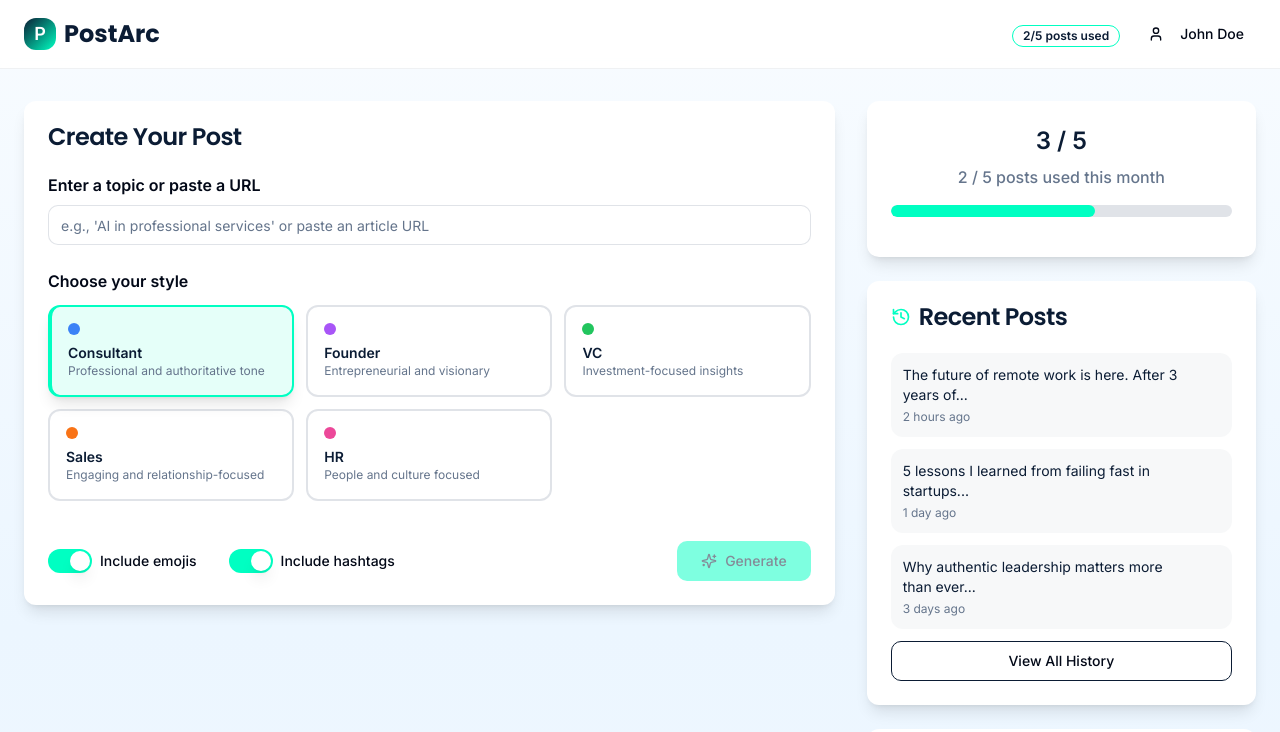
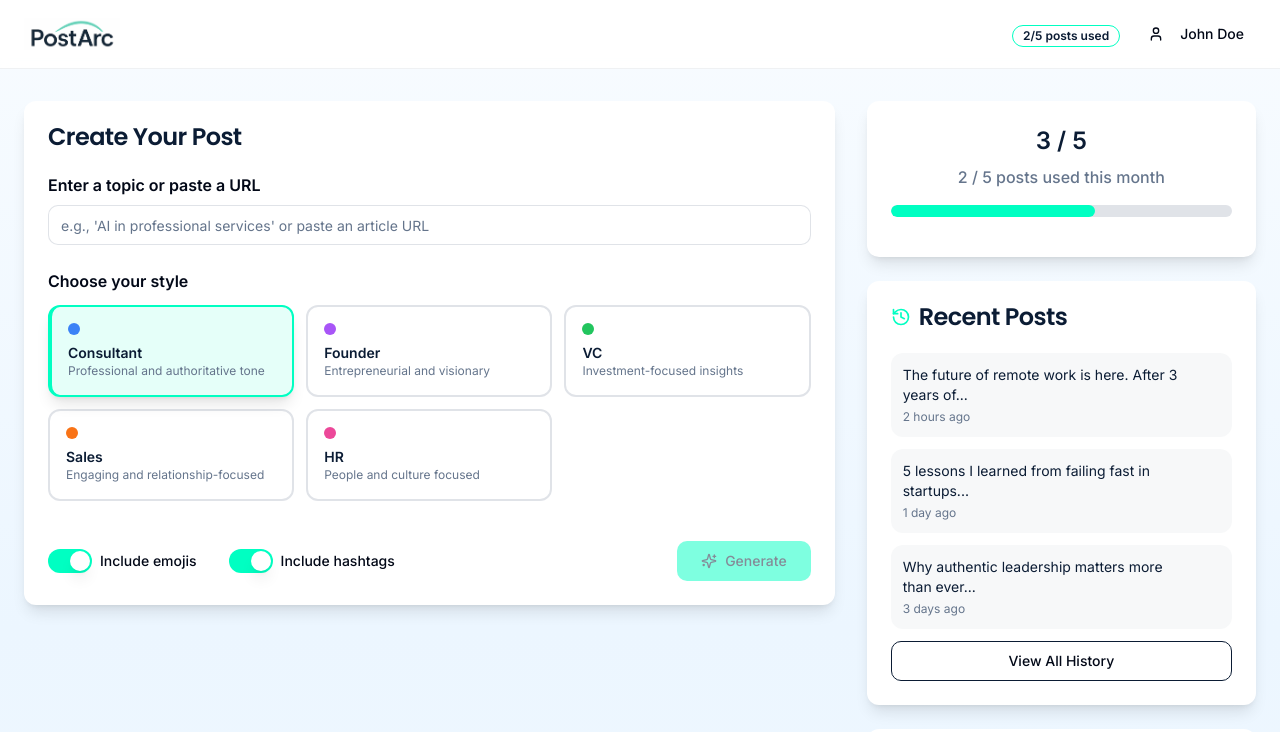
Before and after one commit to harrykioko/postarc-genesis-flow, a React (Vite) app: page /dashboard in a window 1280 px wide. Shown: the top 732 px of the page. Built offline with nearby package versions, Linux system fonts and the light colour scheme.

Commit message:
Replace logos on landing and dashboard pages
Replaced the existing logos on the landing and dashboard pages with the new logo, ensuring correct sizing and spacing in the header.

```diff
--- a/src/components/Header.tsx
+++ b/src/components/Header.tsx
@@ -8,12 +8,12 @@ export const Header = () => {
 
   return (
     <header className="w-full bg-white/80 backdrop-blur-sm border-b border-white/20 sticky top-0 z-50">
-      <div className="container mx-auto px-6 py-3 flex items-center justify-between">
+      <div className="container mx-auto px-6 py-4 flex items-center justify-between">
         <div className="flex items-center space-x-2">
           <img
-            src="/lovable-uploads/517dc996-4525-45d7-8223-232c5844a386.png"
+            src="/lovable-uploads/4c54b1f5-c3f4-4d70-9a61-eca611f2e011.png"
             alt="PostArc Logo"
-            className="h-24 w-auto md:h-28"
+            className="h-8 w-auto object-contain"
           />
         </div>
 
--- a/src/pages/Dashboard.tsx
+++ b/src/pages/Dashboard.tsx
@@ -99,10 +99,11 @@ What's your take on AI in professional content creation?
       <header className="bg-white/90 backdrop-blur-sm border-b border-slate/10">
         <div className="container mx-auto px-6 py-4 flex items-center justify-between">
           <div className="flex items-center space-x-2">
-            <div className="w-8 h-8 bg-gradient-to-br from-midnight to-neon rounded-lg flex items-center justify-center">
-              <span className="text-white font-bold text-lg">P</span>
-            </div>
-            <span className="text-2xl font-heading font-bold text-midnight">PostArc</span>
+            <img
+              src="/lovable-uploads/4c54b1f5-c3f4-4d70-9a61-eca611f2e011.png"
+              alt="PostArc Logo"
+              className="h-8 w-auto object-contain"
+            />
           </div>
 
           <div className="flex items-center space-x-4">
```
Also changed, not shown: public/lovable-uploads/4c54b1f5-c3f4-4d70-9a61-eca611f2e011.png (added).
